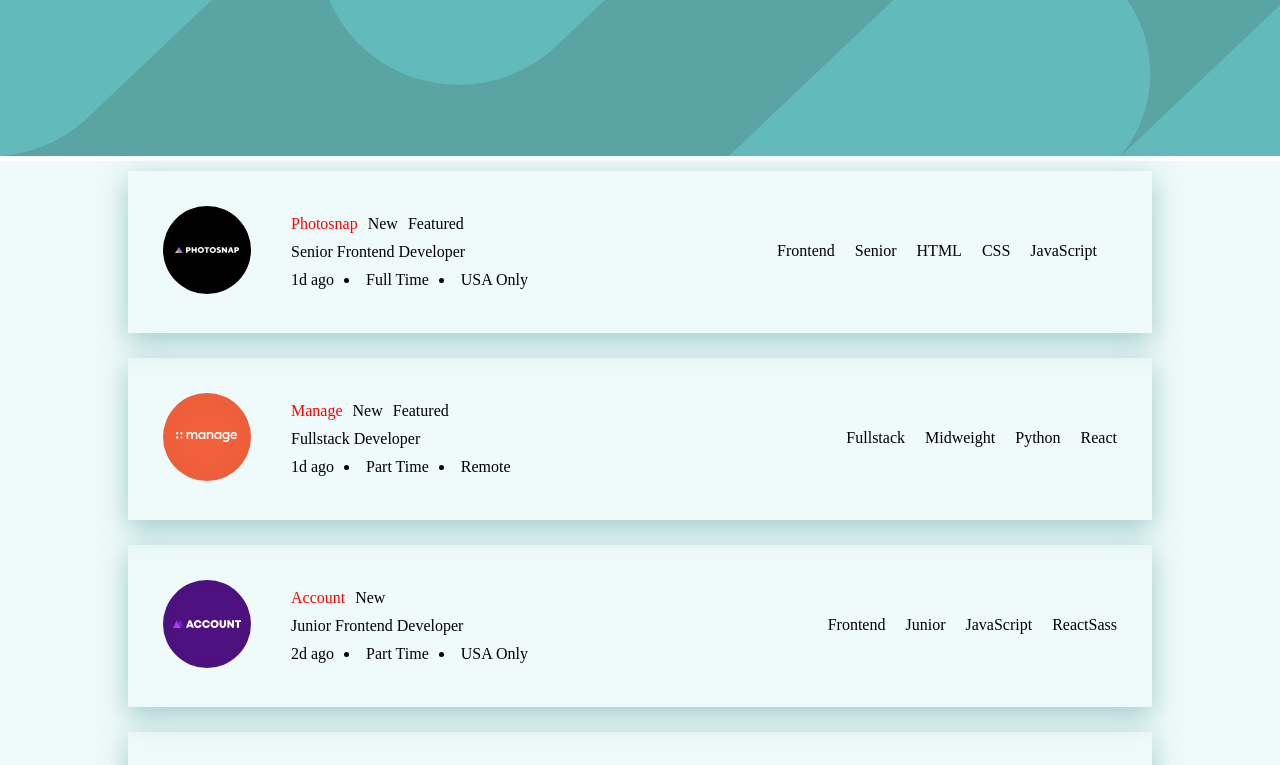
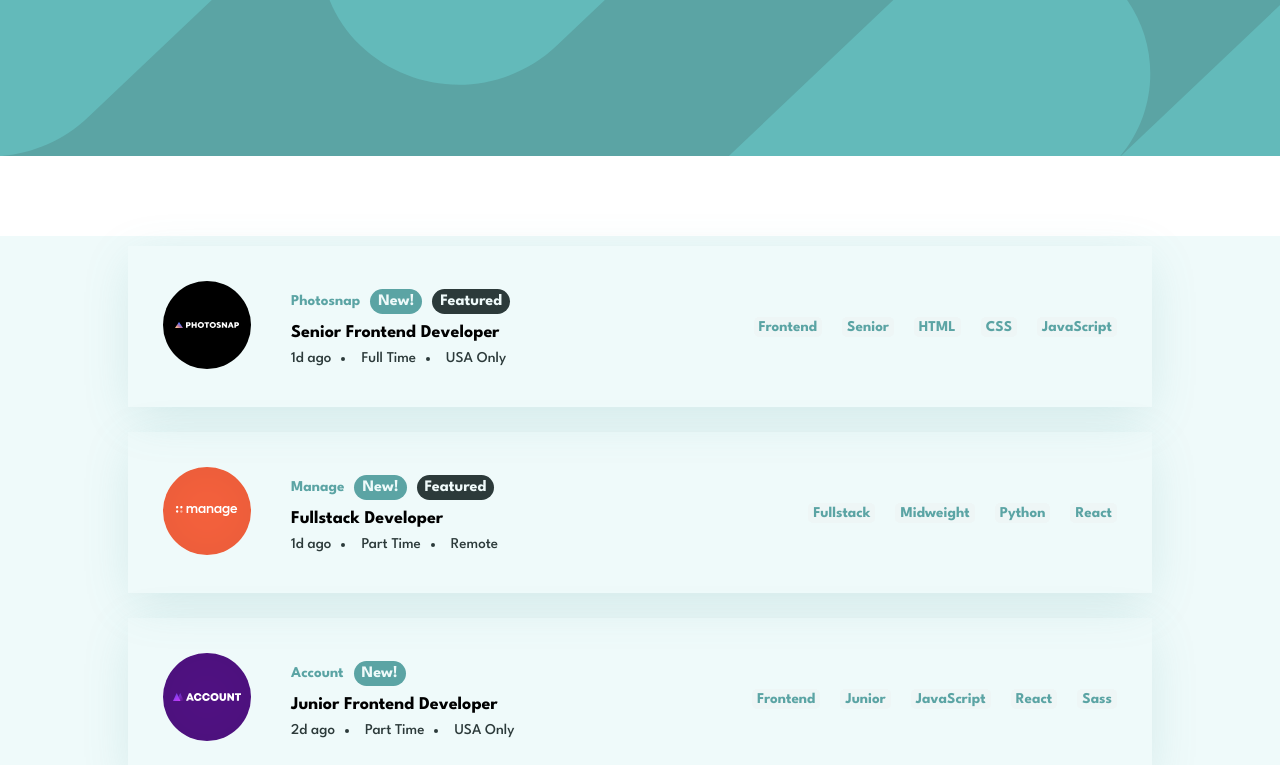
Before and after one commit to Riyaazct/challenge-job-listing, a React (Create React App) app: page / in a window 1280 px wide. Shown: the top 765 px of the page. Built offline with nearby package versions, Linux system fonts and the light colour scheme.

Commit message:
project completed

```diff
--- a/src/App.css
+++ b/src/App.css
@@ -1,5 +1,16 @@
+/*500 ---  font-family: 'League Spartan', sans-serif;*/
+@import url("https://fonts.googleapis.com/css2?family=League+Spartan:wght@500&display=swap");
+
+/*700 ---  font-family: 'League Spartan', sans-serif;*/
+@import url("https://fonts.googleapis.com/css2?family=League+Spartan:wght@700&display=swap");
+
 * {
   box-sizing: border-box;
   padding: 0;
   margin: 0;
+  font-family: "League Spartan", sans-serif;
 }
+
+body {
+  font-size: 15px;
+}
--- a/src/Header.css
+++ b/src/Header.css
@@ -1,4 +1,5 @@
 .header {
   background: hsl(180, 29%, 50%);
   height: 156px;
+  width: 1440px;
 }
--- a/src/JobListings.css
+++ b/src/JobListings.css
@@ -4,6 +4,7 @@
 
 /*
 
+Dark cyan :  hsl(180, 29%, 50%)
 
 ### Neutral
 
@@ -19,14 +20,18 @@
   margin: 5px auto;
 }
 
+.cardContainer:first-child {
+  margin-top: 80px;
+}
+
 .jobCard {
   display: flex;
   margin: 10px auto;
   padding: 10px;
   width: 80vw;
-  box-shadow: 0px 8px 27px 0px rgba(91, 164, 164, 0.55);
-  -webkit-box-shadow: 0px 8px 27px 0px rgba(91, 164, 164, 0.55);
-  -moz-box-shadow: 0px 8px 27px 0px rgba(91, 164, 164, 0.55);
+  box-shadow: 0px 12px 50px -6px rgba(91, 164, 164, 0.21);
+  -webkit-box-shadow: 0px 12px 50px -6px rgba(91, 164, 164, 0.21);
+  -moz-box-shadow: 0px 12px 50px -6px rgba(91, 164, 164, 0.21);
 }
 
 /* Logo*/
@@ -55,11 +60,20 @@
 
 .centerTitle {
   display: flex;
+  align-items: center;
   width: 20vw;
+  font-weight: 800;
+}
+
+.centerBody {
+  font-weight: 800;
+  font-size: 18px;
 }
 
 .centerFoot {
   display: flex;
+  color: hsl(180, 14%, 20%);
+  font-weight: 500;
 }
 /* end of card content in center*/
 
@@ -72,11 +86,17 @@
   padding: 10px;
   margin-top: auto;
   margin-bottom: auto;
+  color: hsl(180, 29%, 50%);
+  font-weight: 700;
 }
 
 .endContent li {
   margin: 0 10px;
   display: flex;
+  align-items: center;
+  border-radius: 5px;
+  padding: 5px;
+  background: hsl(180, 31%, 95%);
 }
 
 li {
@@ -88,32 +108,21 @@ li {
 }
 
 .company {
-  color: red;
+  color: hsl(180, 29%, 50%);
 }
 
 .isNewAd {
+  background: hsl(180, 29%, 50%);
+  padding: 5px 8px;
+  border-radius: 15px;
+  color: hsl(180, 52%, 96%);
+  font-size: 16px;
 }
 
 .featured {
+  background: hsl(180, 14%, 20%);
+  padding: 5px 8px;
+  border-radius: 15px;
+  color: hsl(180, 52%, 96%);
+  font-size: 16px;
 }
-
-.position {
-}
-
-.postedAt {
-}
-
-.contract {
-}
-
-.location {
-}
-
-.role {
-}
-
-.level {
-}
-
-.endContent li {
-}
--- a/src/JobListings.js
+++ b/src/JobListings.js
@@ -1,5 +1,5 @@
 import { useState } from "react";
-import data from "./data.json";
+import data from "./data/data.json";
 import "./JobListings.css";
 
 const JobListings = () => {
@@ -7,8 +7,7 @@ const JobListings = () => {
 
   return (
     <div className="container">
-      {jobData &&
-        jobData.map(
+      {jobData.map(
         ({
           company,
           id,
@@ -35,10 +34,16 @@ const JobListings = () => {
                     <li className="cardListItem company">
                       {company}
                     </li>
-                      <li className="cardListItem isNewAd">
-                        {newAd ? "New" : ""}
+                    <li
+                      className={newAd ? "isNewAd" : "cardListItem"}
+                    >
+                      {newAd ? "New!" : ""}
                     </li>
-                      <li className="cardListItem featured">
+                    <li
+                      className={
+                        featured ? "featured" : "cardListItem"
+                      }
+                    >
                       {featured ? "Featured" : ""}
                     </li>
                   </div>
@@ -65,7 +70,9 @@ const JobListings = () => {
                     <li key={index}>{lang}</li>
                   ))}
 
-                    <li>{tools}</li>
+                  {tools.map((tool, index) => (
+                    <li key={index}>{tool}</li>
+                  ))}
                 </div>
               </div>
             </div>
--- a/src/data.json
+++ /dev/null
@@ -1,152 +0,0 @@
-[
-  {
-    "id": 1,
-    "company": "Photosnap",
-    "logo": "./images/photosnap.svg",
-    "new": true,
-    "featured": true,
-    "position": "Senior Frontend Developer",
-    "role": "Frontend",
-    "level": "Senior",
-    "postedAt": "1d ago",
-    "contract": "Full Time",
-    "location": "USA Only",
-    "languages": ["HTML", "CSS", "JavaScript"],
-    "tools": []
-  },
-  {
-    "id": 2,
-    "company": "Manage",
-    "logo": "./images/manage.svg",
-    "new": true,
-    "featured": true,
-    "position": "Fullstack Developer",
-    "role": "Fullstack",
-    "level": "Midweight",
-    "postedAt": "1d ago",
-    "contract": "Part Time",
-    "location": "Remote",
-    "languages": ["Python"],
-    "tools": ["React"]
-  },
-  {
-    "id": 3,
-    "company": "Account",
-    "logo": "./images/account.svg",
-    "new": true,
-    "featured": false,
-    "position": "Junior Frontend Developer",
-    "role": "Frontend",
-    "level": "Junior",
-    "postedAt": "2d ago",
-    "contract": "Part Time",
-    "location": "USA Only",
-    "languages": ["JavaScript"],
-    "tools": ["React", "Sass"]
-  },
-  {
-    "id": 4,
-    "company": "MyHome",
-    "logo": "./images/myhome.svg",
-    "new": false,
-    "featured": false,
-    "position": "Junior Frontend Developer",
-    "role": "Frontend",
-    "level": "Junior",
-    "postedAt": "5d ago",
-    "contract": "Contract",
-    "location": "USA Only",
-    "languages": ["CSS", "JavaScript"],
-    "tools": []
-  },
-  {
-    "id": 5,
-    "company": "Loop Studios",
-    "logo": "./images/loop-studios.svg",
-    "new": false,
-    "featured": false,
-    "position": "Software Engineer",
-    "role": "Fullstack",
-    "level": "Midweight",
-    "postedAt": "1w ago",
-    "contract": "Full Time",
-    "location": "Worldwide",
-    "languages": ["JavaScript"],
-    "tools": ["Ruby", "Sass"]
-  },
-  {
-    "id": 6,
-    "company": "FaceIt",
-    "logo": "./images/faceit.svg",
-    "new": false,
-    "featured": false,
-    "position": "Junior Backend Developer",
-    "role": "Backend",
-    "level": "Junior",
-    "postedAt": "2w ago",
-    "contract": "Full Time",
-    "location": "UK Only",
-    "languages": ["Ruby"],
-    "tools": ["RoR"]
-  },
-  {
-    "id": 7,
-    "company": "Shortly",
-    "logo": "./images/shortly.svg",
-    "new": false,
-    "featured": false,
-    "position": "Junior Developer",
-    "role": "Frontend",
-    "level": "Junior",
-    "postedAt": "2w ago",
-    "contract": "Full Time",
-    "location": "Worldwide",
-    "languages": ["HTML", "JavaScript"],
-    "tools": ["Sass"]
-  },
-  {
-    "id": 8,
-    "company": "Insure",
-    "logo": "./images/insure.svg",
-    "new": false,
-    "featured": false,
-    "position": "Junior Frontend Developer",
-    "role": "Frontend",
-    "level": "Junior",
-    "postedAt": "2w ago",
-    "contract": "Full Time",
-    "location": "USA Only",
-    "languages": ["JavaScript"],
-    "tools": ["Vue", "Sass"]
-  },
-  {
-    "id": 9,
-    "company": "Eyecam Co.",
-    "logo": "./images/eyecam-co.svg",
-    "new": false,
-    "featured": false,
-    "position": "Full Stack Engineer",
-    "role": "Fullstack",
-    "level": "Midweight",
-    "postedAt": "3w ago",
-    "contract": "Full Time",
-    "location": "Worldwide",
-    "languages": ["JavaScript", "Python"],
-    "tools": ["Django"]
-  },
-  {
-    "id": 10,
-    "company": "The Air Filter Company",
-    "logo": "./images/the-air-filter-company.svg",
-    "new": false,
-    "featured": false,
-    "position": "Front-end Dev",
-    "role": "Frontend",
-    "level": "Junior",
-    "postedAt": "1mo ago",
-    "contract": "Part Time",
-    "location": "Worldwide",
-    "languages": ["JavaScript"],
-    "tools": ["React", "Sass"]
-  }
-]
```
Lines whose indentation alone changed are shown as unchanged.
